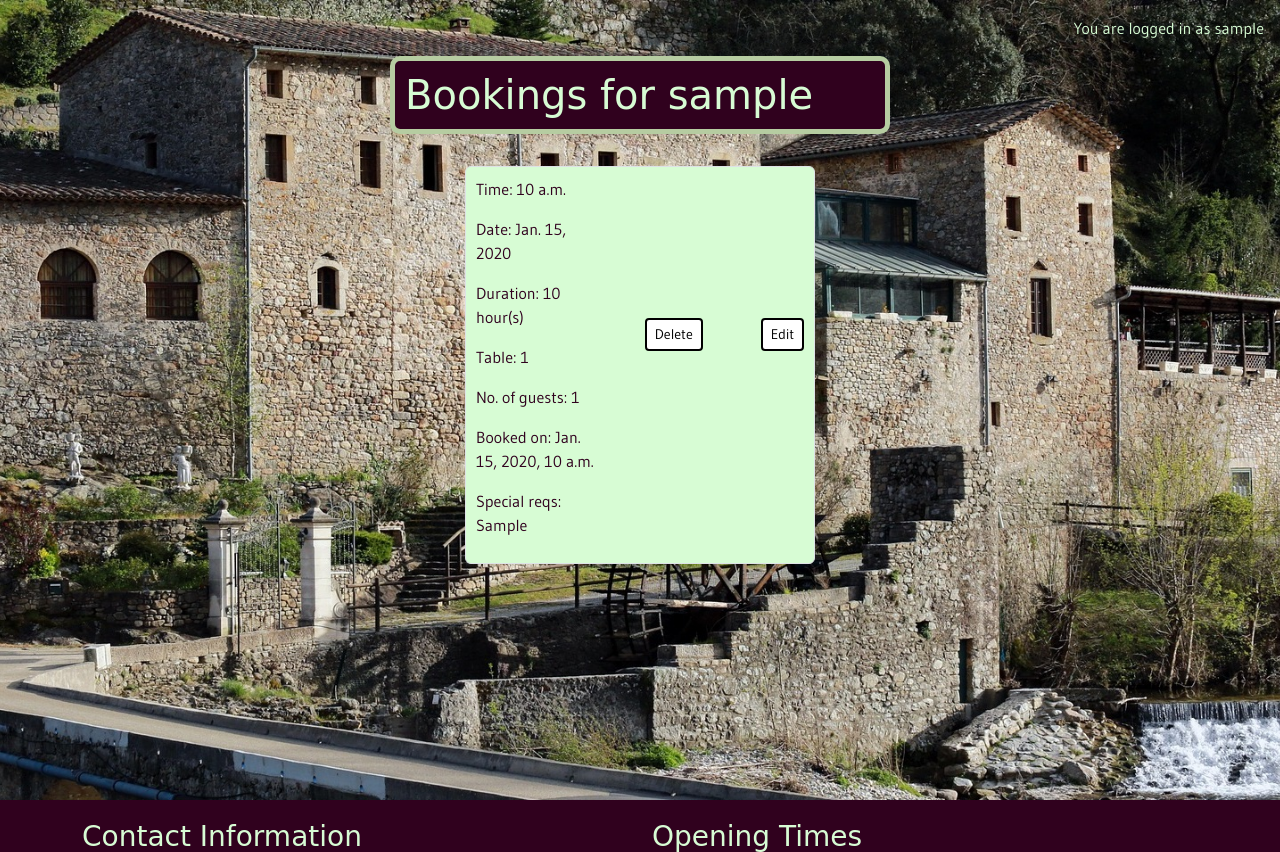
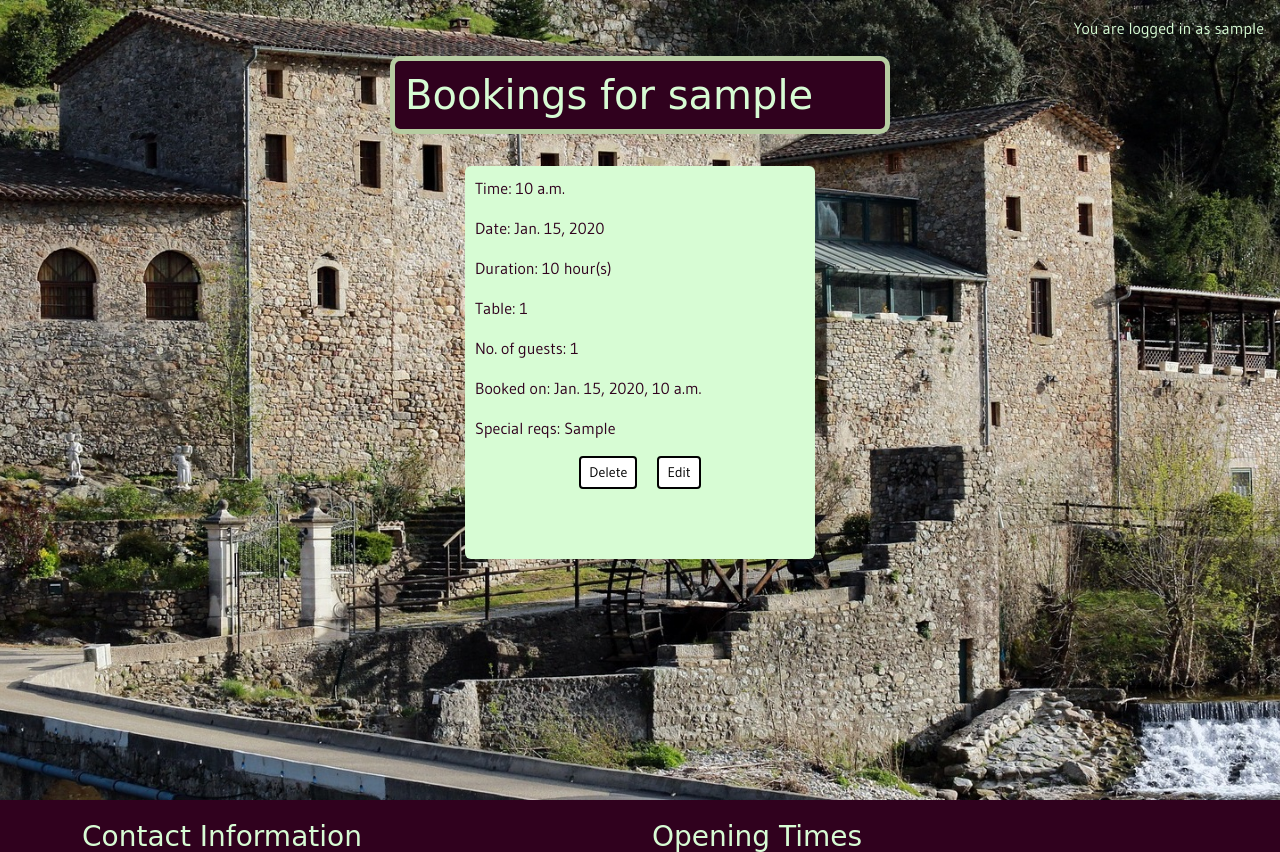
Before and after one commit to DTT2411/the-otter-mill, a Django app: page /my_bookings/ in a window 1280 px wide. Shown: the part 58-910 px from the top of the page. Run offline with Django 4.2, Linux system fonts and the light colour scheme; a user stored in the database is signed in; tables that the repository leaves empty hold one stand-in row (values such as "Sample post"); some libraries are stand-ins or nearby versions; some web fonts are replaced.

Commit message:
Move Delete and Edit buttons on My Bookings page to bottom of reservations to use space better

```diff
--- a/booking/templates/booking/reservation_list.html
+++ b/booking/templates/booking/reservation_list.html
@@ -6,7 +6,7 @@
 <br>
 {% if object_list %}
   {% for booking in object_list %}
-  <div id="reservation-list" class="d-flex align-items-center justify-content-between border rounded">
+  <div id="reservation-list" class="d-flex flex-column rounded">
     <div>
       <p>Time: {{ booking.time }}</p>
       <p>Date: {{ booking.date }}</p>
@@ -16,13 +16,18 @@
       <p>Booked on: {{ booking.created_on }}</p>
       <p>Special reqs: {{ booking.special_reqs }}</p>
     </div>
-  <!-- Clicking submit sends a POST request to delete the associated booking -->
+
+    <div class="d-flex justify-content-center">
+      <form method="post" action="{% url 'delete_reservation' booking.id %}" class="delete-reservation" id="delete-reservation-button">
+        {% csrf_token %}
+        <!-- Clicking delete sends a POST request to delete the associated booking -->
         <!-- JS event handler will throw a modal to confirm before deletion -->
-  <form method="post" action="{% url 'delete_reservation' booking.id %}" class="delete-reservation" style="display:inline-block;">
-  {% csrf_token %}
         <button type="submit" class="btn btn-danger btn-sm">Delete</button>
       </form>
-  <a href="{% url 'edit_reservation' booking.id %}" class="btn btn-warning btn-sm edit-reservation" style="margin-left: 8px; display:inline-block;">Edit</a>
+      <!-- Clicking edit sends a POST request to amend the associated booking -->
+      <!-- JS event handler will throw a modal to confirm before update -->
+      <a href="{% url 'edit_reservation' booking.id %}" class="btn btn-warning btn-sm edit-reservation" id="edit-reservation-button">Edit</a>
+    </div>
   </div>
   {% endfor %}
 {% else %}
--- a/static/css/style.css
+++ b/static/css/style.css
@@ -158,6 +158,11 @@ form h1 {
     margin-bottom: 60px;
 }
 
+#delete-reservation-button, #edit-reservation-button {
+    margin-left: 10px;
+    margin-right: 10px;
+}
+
 
 /* Custom styling for logout.html */
 #logout-div {
```
Lines whose indentation alone changed are shown as unchanged.
